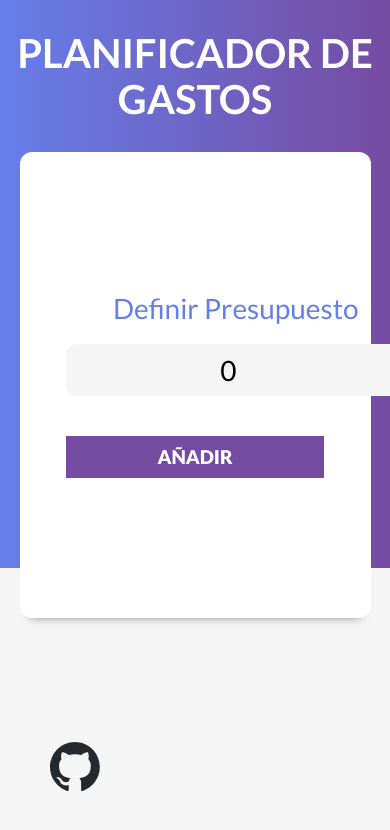
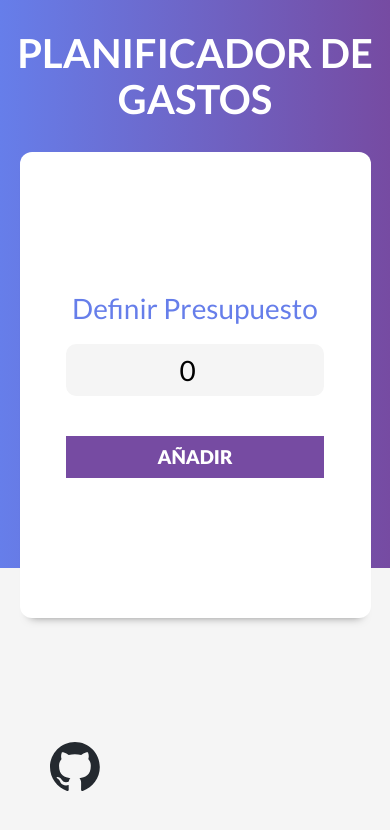
Before and after one commit to jordimartinezjimenez/control-gastos, a React (Vite) app: page / in a window 390 px wide. Shown: the top 830 px of the page. Built offline with nearby package versions, Linux system fonts and the light colour scheme.

Commit message:
Some responsive styles fixed

```diff
--- a/src/components/ControlPresupuesto.jsx
+++ b/src/components/ControlPresupuesto.jsx
@@ -44,7 +44,7 @@ const ControlPresupuesto = ({ presupuesto, gastos, setGastos, setPresupuesto, se
             <div>
                 <CircularProgressbar
                     styles={buildStyles({
-                        pathColor: porcentaje > 100 ? 'linear-gradient(90deg, #667eea 0%, #764ba2 100%)' : '#667eea',
+                        pathColor: porcentaje > 100 ? '#e21d48' : '#667eea',
                         trailColor: '#F5F5F5',
                         textColor: porcentaje > 100 ? '#e21d48' : '#667eea'
                     })}
--- a/src/index.css
+++ b/src/index.css
@@ -88,6 +88,13 @@ header h1 {
     display: grid;
     margin-bottom: 2rem;
 }
+
+.formulario > .campo > .nuevo-presupuesto {
+    width: 100%;
+    margin-left: auto;
+    margin-right: auto;
+}
+
 
 .formulario label {
     color: var(--lavender);
@@ -323,6 +330,12 @@ main {
     width: 10rem;
 }
 
+@media (max-width: 468px) {
+    .contenido-gasto img {
+        width: 5rem;
+    }
+}
+
 .descripcion-gasto p {
     margin: 0 0 0.3rem 0;
 }
@@ -352,6 +365,7 @@ main {
     font-size: 1.8rem;
     font-weight: 900;
     color: var(--gris-oscuro);
+    text-wrap: pretty;
 }
 
 .descripcion-gasto .fecha-gasto span {
@@ -364,11 +378,13 @@ main {
     right: 5rem;
 }
 
-.nuevo-gasto img, .github-icon img {
+.nuevo-gasto img,
+.github-icon img {
     width: 5rem;
 }
 
-.nuevo-gasto img:hover, .github-icon img:hover {
+.nuevo-gasto img:hover,
+.github-icon img:hover {
     cursor: pointer;
 }
 
@@ -401,11 +417,12 @@ main {
 
 .modal .formulario {
     max-width: 80rem;
-    width: 40rem;
+    width: 100%;
     transition-property: all;
     transition-duration: 300ms;
     transition-timing-function: ease-in;
     opacity: 0;
+    padding: 2.5rem;
 }
 
 .modal label {
```
